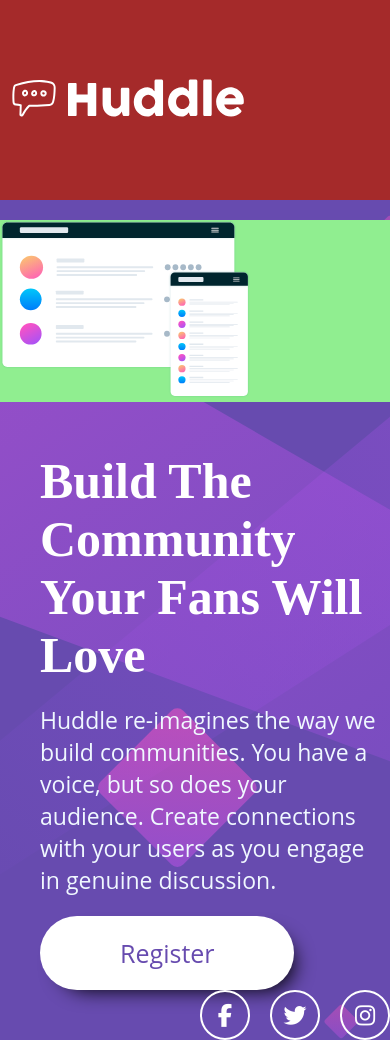
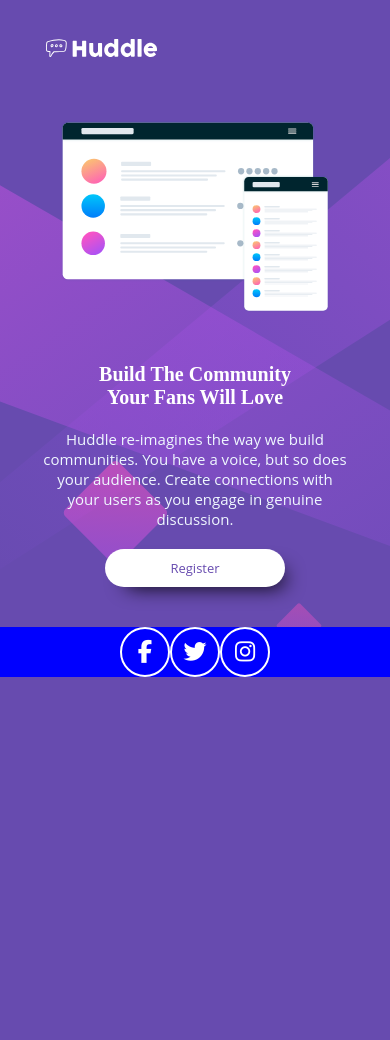
Before and after one commit to DAST-87/huddle-landing-page, a plain HTML site: page index.html in a window 390 px wide. After the commit the page ends 844 px from the top, so only its background shows below. Drawn offline with Linux system fonts and the light colour scheme.

Commit message:
Atualização

```diff
--- a/style.css
+++ b/style.css
@@ -103,6 +103,8 @@ button:hover{
     color: hsl(310, 88%, 66%);
     border-color: hsl(310, 88%, 66%);;
 }
+/* --------------------Tela Mobile -------------------------*/
+
 @media screen and (max-width: 767px) {
     body{
         background-image: url(images/bg-mobile.svg);
@@ -110,24 +112,74 @@ button:hover{
 
     }
     .logo img{
-        width: 250px;
+        width: 120px;
         height: auto;
+        margin-left: 40px;
     }
     nav{
-        background-color: brown;
         width: 100vw;
+        height: 100px;
     }
     .img-mkp{
-        background-color: lightgreen;
         width: 100vw;
-
+        display: flex;
+        justify-content: center;
     }
     .main-content{
         display: flex;
         flex-wrap: wrap;
     }
     .img-mkp img{
-        width: 250px;
+        width: 270px;
         height: auto;
     }
+    .text p{
+        color: aliceblue;
+        font-family: 'Open Sans';
+        font-size: 15px;
+        text-align: center;
+    }
+    .text{
+        padding-left: 40px;
+        padding-right: 40px;
+        padding-bottom: 40px;
+        display: flex;
+        flex-wrap: wrap;
+        justify-content: center;
+    }
+    .text h1{
+        font-family: 'Poppins';
+        font-weight: 600;
+        font-size: 20px;
+        color: white;
+        text-align: center;
+    }
+    button{
+
+        font-size: 13px;
+        padding: 10px 65px;
+        border: none;
+
+
+    }
+    .ico{
+        width: 100vw;
+        display: flex;
+        justify-content: center;
+        background-color: blue;
+    }
+    .ico ul li a{
+        display: flex;
+        justify-content: center;
+        align-items: center;
+        font-size: 23px;
+        border: solid 2px white;
+        border-radius: 100px;
+        padding: 0px;
+        width: 50px;
+        height: 50px;
+        margin-left: 0px;
+        text-decoration: none;
+        color: white;
+    }
 }
```
